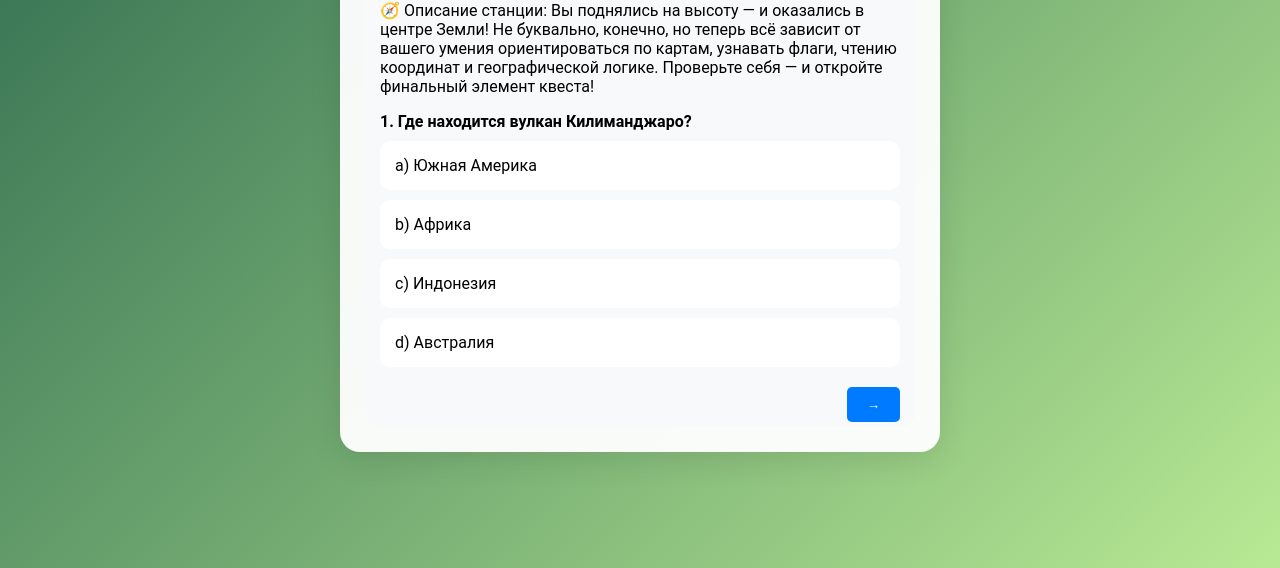
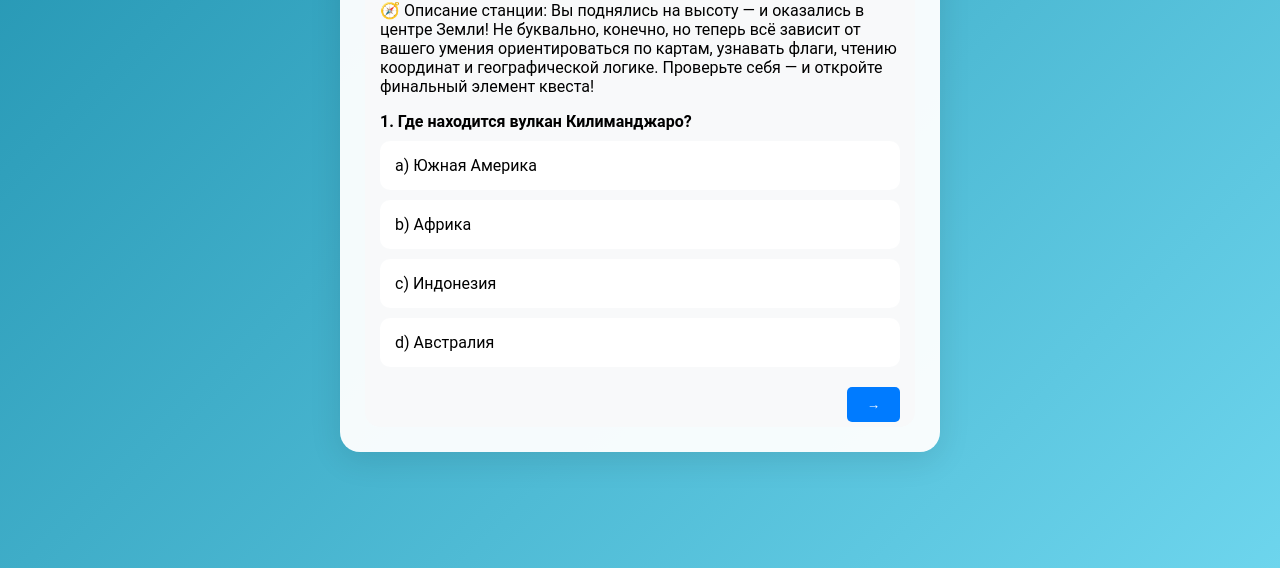
Before and after one commit to Sain13/EHM, a plain HTML site: page 13station№5.html in a window 1280 px wide. Shown: the part 232-800 px from the top of the page. Drawn offline with Linux system fonts and the light colour scheme.

Commit message:
Update 13station№5.html

```diff
--- a/13station№5.html
+++ b/13station№5.html
@@ -9,7 +9,7 @@
   <link rel="icon" href="emblem.jpg" type="image/jpg" />
 
 </head>
-<body style="     background: linear-gradient(135deg, #2d6a4f, #b8e994);">
+<body style="background: linear-gradient(135deg, #2193b0, #6dd5ed);">
   <div class="center">
     <h1 class="station-title">🌍 Станция 5
         <br>География — «Ориентир на Землю»
```
